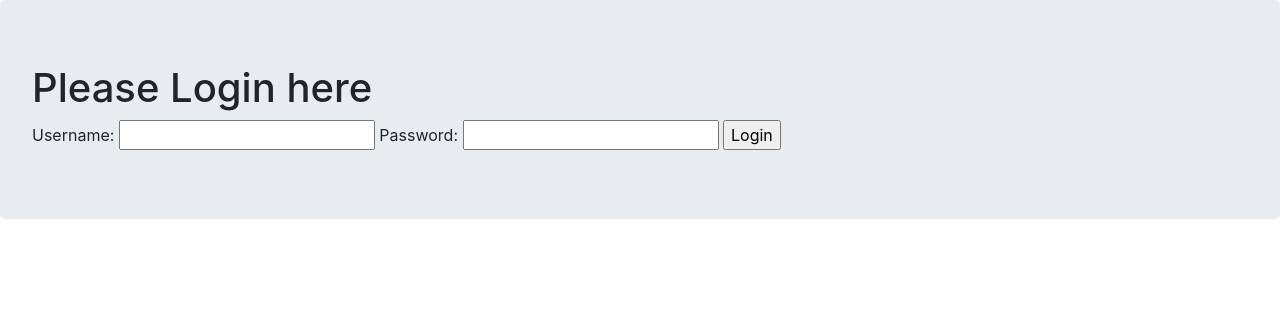
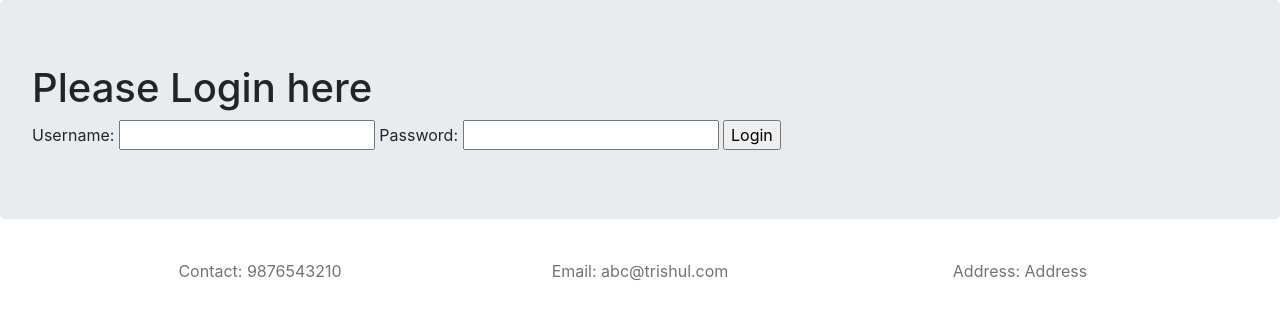
Before and after one commit to mumbai19/team-10, a Django app: page /login in a window 1280 px wide. Shown: the part 56-376 px from the top of the page. Run offline with Django 3.2, Linux system fonts and the light colour scheme; parts of the project's set-up code (start-up, migrations or seed data) failed here and were passed over; some libraries are stand-ins or nearby versions.

Commit message:
base final

```diff
--- a/trishul/templates/base.html
+++ b/trishul/templates/base.html
@@ -13,4 +13,21 @@
     {% block content %}
     {% endblock %}
   </body>
+  <footer class="footer mt-auto py-2">
+      <div class="container">
+        <span class="text-muted">
+          <div class="row">
+          <div class="col-4" style="text-align:center">
+            <p>Contact: 9876543210</p>
+          </div>
+          <div class="col-4" style="text-align:center">
+            <p>Email: abc@trishul.com</p>
+          </div>
+          <div class="col-4" style="text-align:center">
+            <p>Address: Address</p>
+          </div>
+        </div>
+        </span>
+      </div>
+    </footer>
 </html>
```
